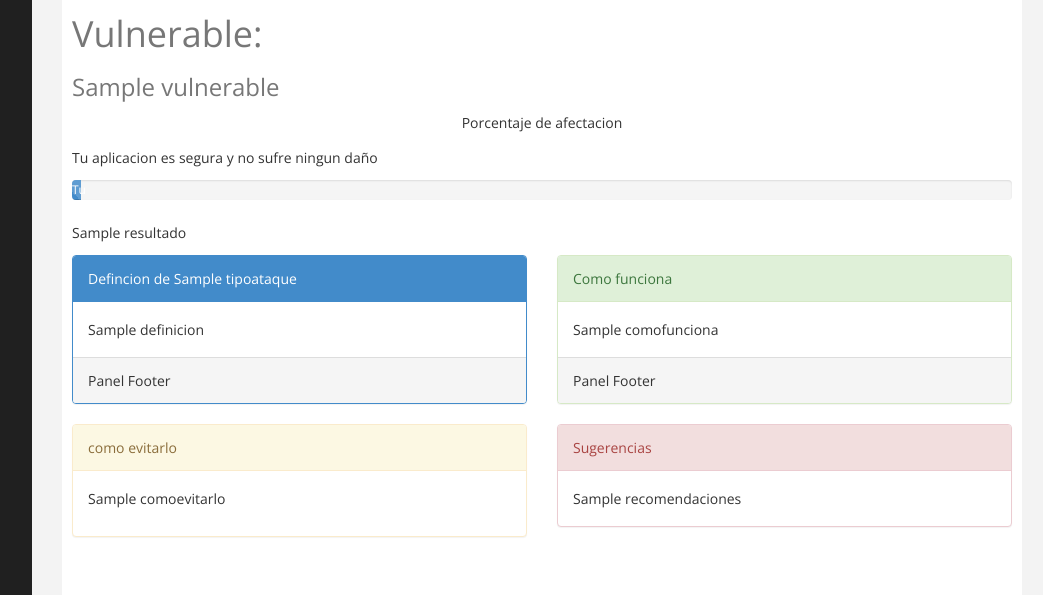
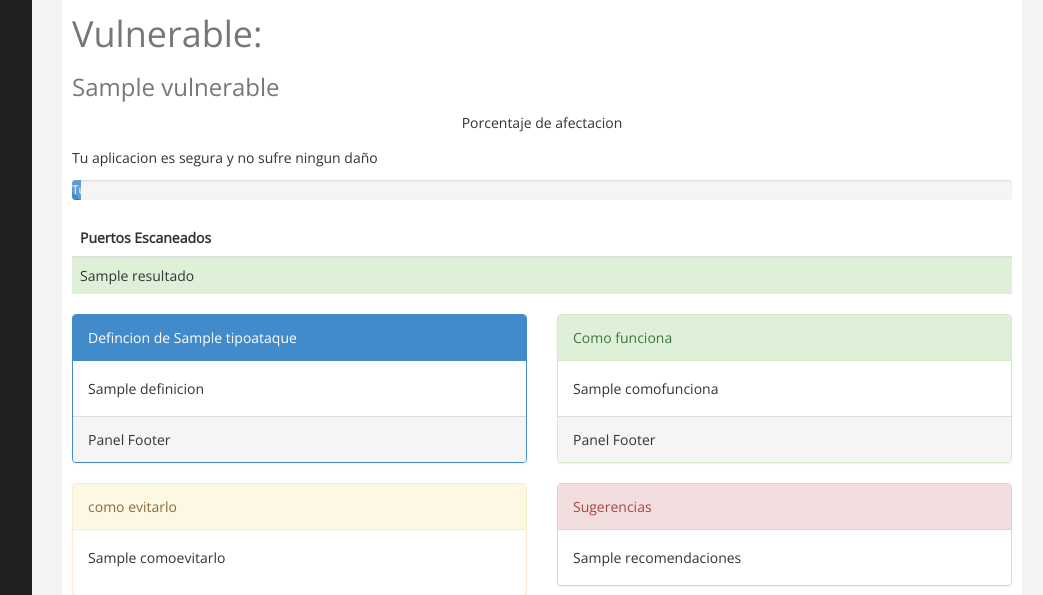
Before and after one commit to softwareufps/projectopruebas, a Django app: template templates/infoserver.html in a window 1280 px wide. Shown: the part 297-892 px from the top of the page, without its empty margins (228-1271 px from the left). Run offline with Django 3.2, Linux system fonts and the light colour scheme; the template is opened without the code that fills it: most values are stand-ins (such as "Sample title", 1, 10 or a date in 2020); some libraries are stand-ins or nearby versions.

Commit message:
cambios basicos

```diff
--- a/templates/base.html
+++ b/templates/base.html
@@ -28,7 +28,7 @@
                     <span class="icon-bar"></span>
                     <span class="icon-bar"></span>
                 </button>
-                <a class="navbar-brand" href="index.html">Software de Pruebas</a>
+                <a class="navbar-brand" href="/">Software de Pruebas</a>
             </div>
 
             <div class="header-right">
--- a/templates/infoserver.html
+++ b/templates/infoserver.html
@@ -48,10 +48,31 @@
 {%endif%}
 
 <div>
-  {% for x in resultado %}
 
-  <p>{{x}}</p>
+<table class="table">
+    <thead>
+      <tr>
+        <th>Puertos Escaneados</th>
+
+      </tr>
+    </thead>
+    <tbody>
+      <tr class="success">
+
+         {% for x in resultado %}
+
+
+  <td>{{x}}</td>
   {% endfor %}
+      </tr>
+
+    </tbody>
+  </table>
+
+
+
+
+
 
 
 </div>
--- a/templates/infosqli.html
+++ b/templates/infosqli.html
@@ -11,7 +11,7 @@
                     <div class="col-md-12">
 
 
-                        <h1 class="page-head-line">Informacion XSS</h1>
+                        <h1 class="page-head-line">Informacion Sqli</h1>
 
 
 
```
Also changed, not shown: db.sqlite3.
